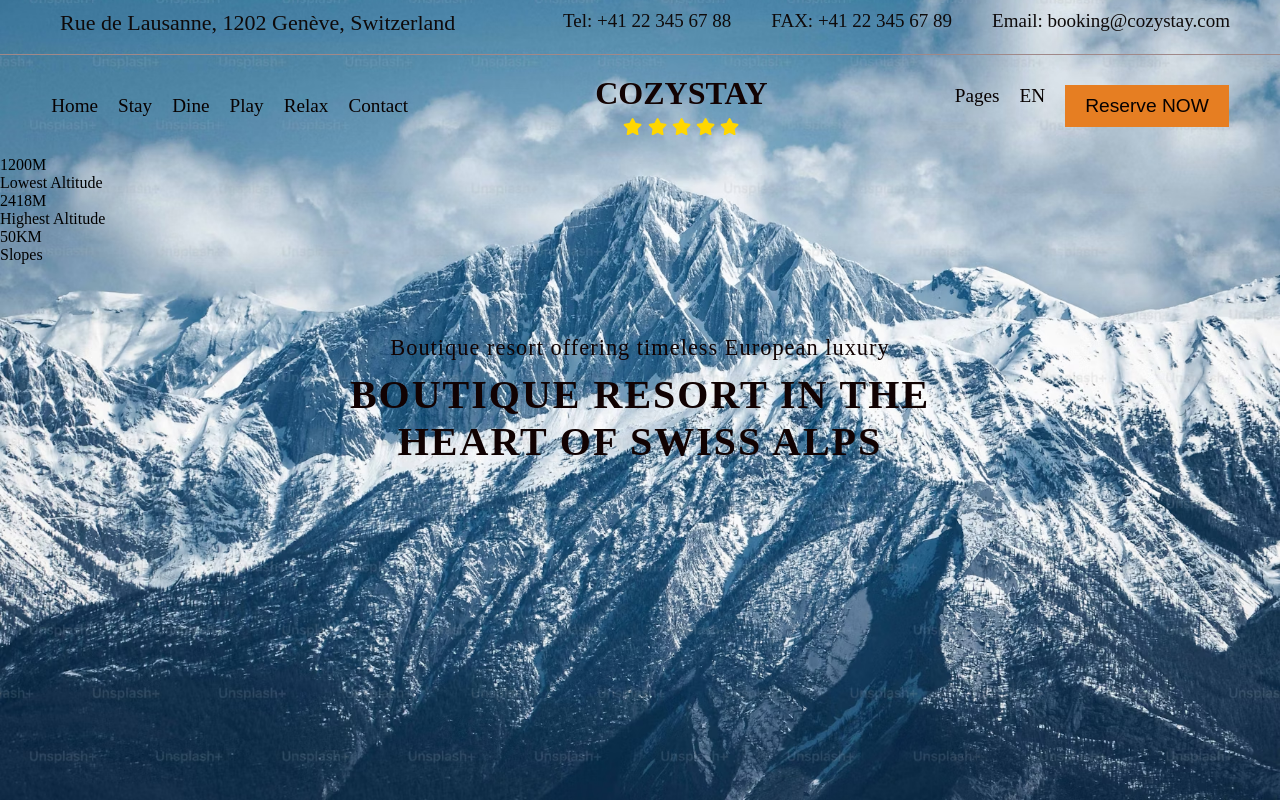
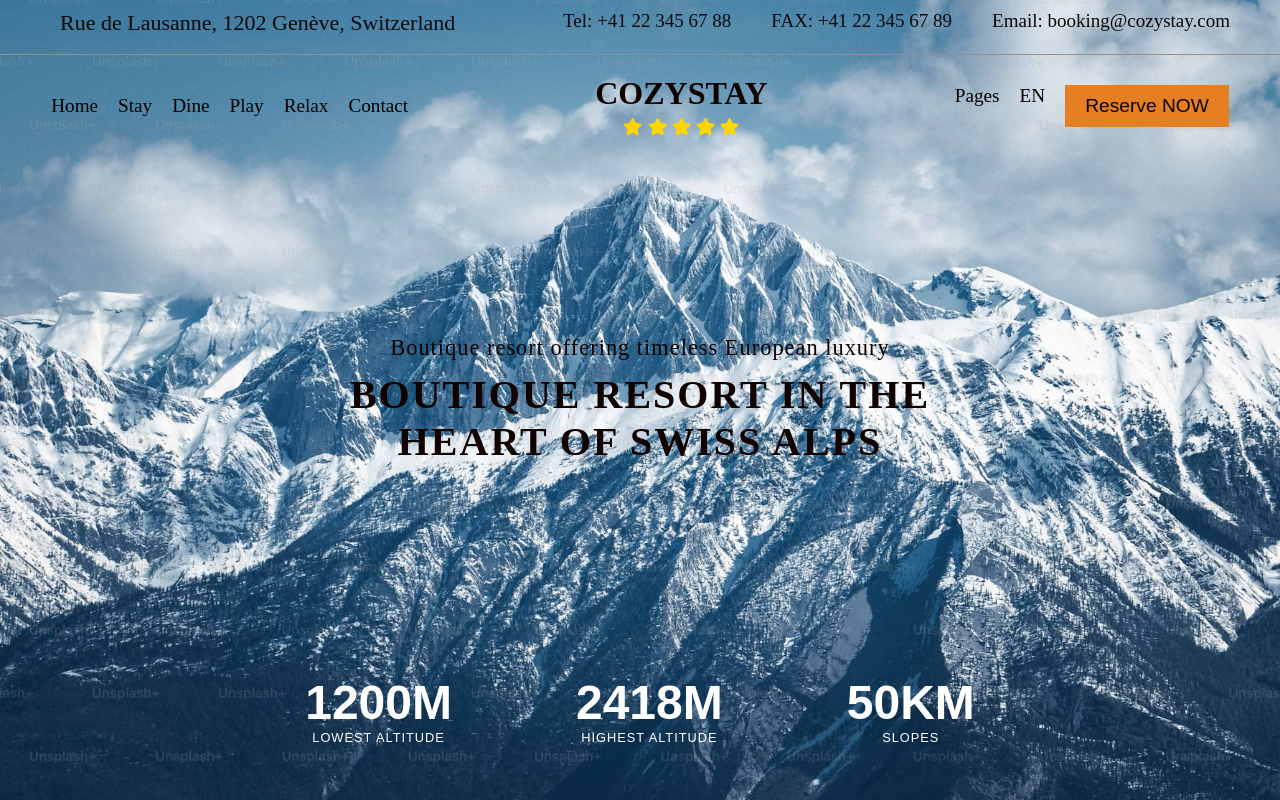
Before and after one commit to Debajyoti045/Mountain-Hotel, a React (Vite) app: page / in a window 1280 px wide. Built offline with nearby package versions, Linux system fonts and the light colour scheme.

Commit message:
complete upperportion

```diff
--- a/src/CSS/ParameterSection.CSS
+++ b/src/CSS/ParameterSection.CSS
@@ -0,0 +1,29 @@
+.parameter-section {
+    position: absolute;
+    bottom: 0;
+    left: 0;
+    right: 0;
+    display: flex;
+    justify-content: center;
+    gap: 4rem;
+    padding: 20px 0;
+}
+.parameter-item {
+    text-align: center;
+    color: white;
+    font-family: 'Arial', sans-serif;
+    padding: 30px;
+}
+
+.param-text {
+    font-size: 0.8rem;
+    font-weight: 400;
+    margin-bottom: 5px;
+    text-transform: uppercase;
+    letter-spacing: 1px;
+}
+
+.param-value {
+    font-size: 3rem;
+    font-weight: 700;
+}
```
